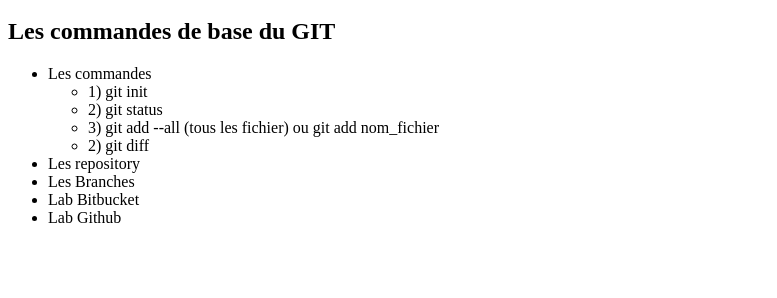
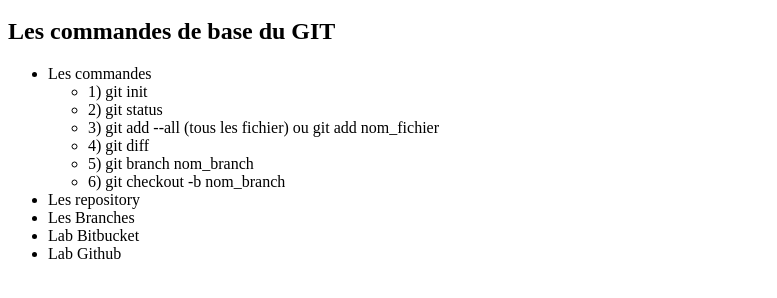
Before and after one commit to mohamed-hadjadji/labgit, a plain HTML site: page index.html in a window 1280 px wide. Shown: the part 48-346 px from the top of the page, without its empty margins (0-777 px from the left). Drawn offline with Linux system fonts and the light colour scheme.

Commit message:
git dev branch

```diff
--- a/index.html
+++ b/index.html
@@ -15,7 +15,9 @@
             <li>1) git init</li>
             <li>2) git status</li>
             <li>3) git add --all (tous les fichier) ou git add nom_fichier</li>
-            <li>2) git diff</li>
+            <li>4) git diff</li>
+            <li>5) git branch nom_branch</li>
+            <li>6) git checkout -b nom_branch</li>
         </ul>
 
 
```
